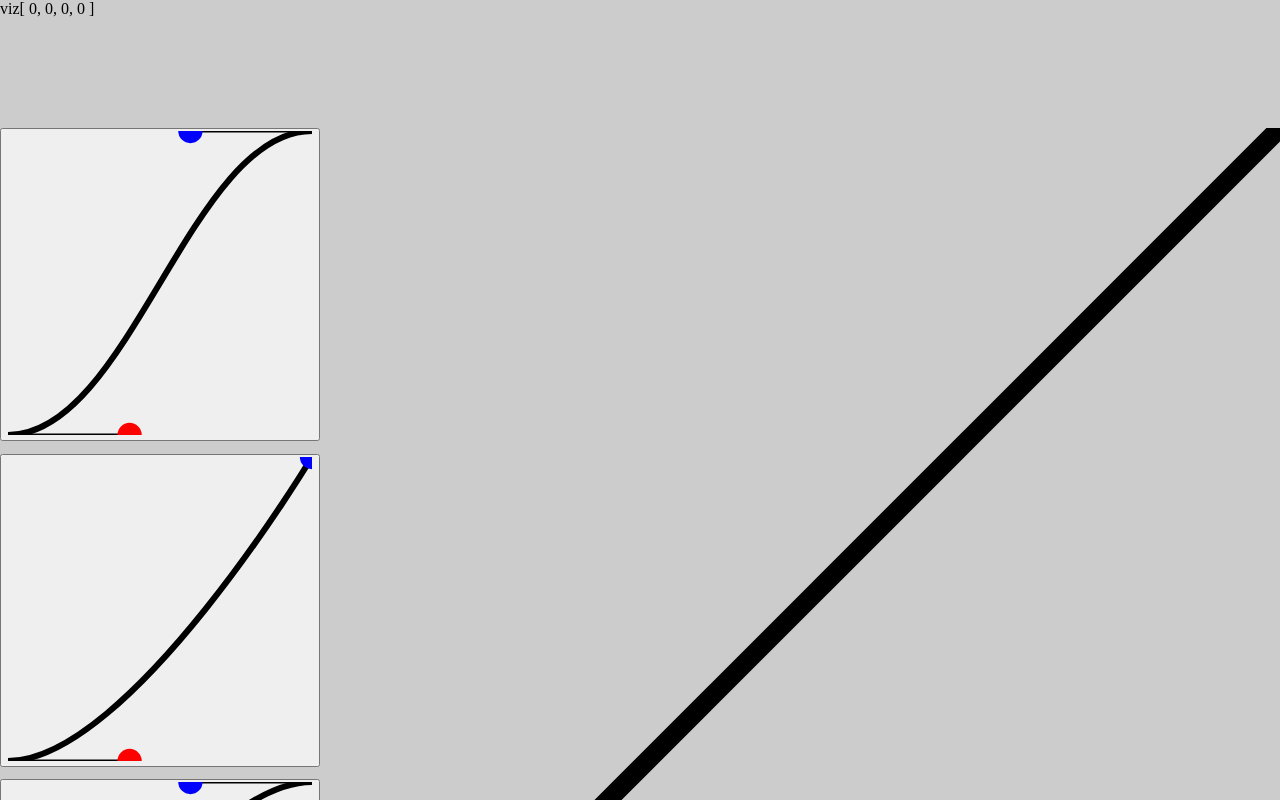
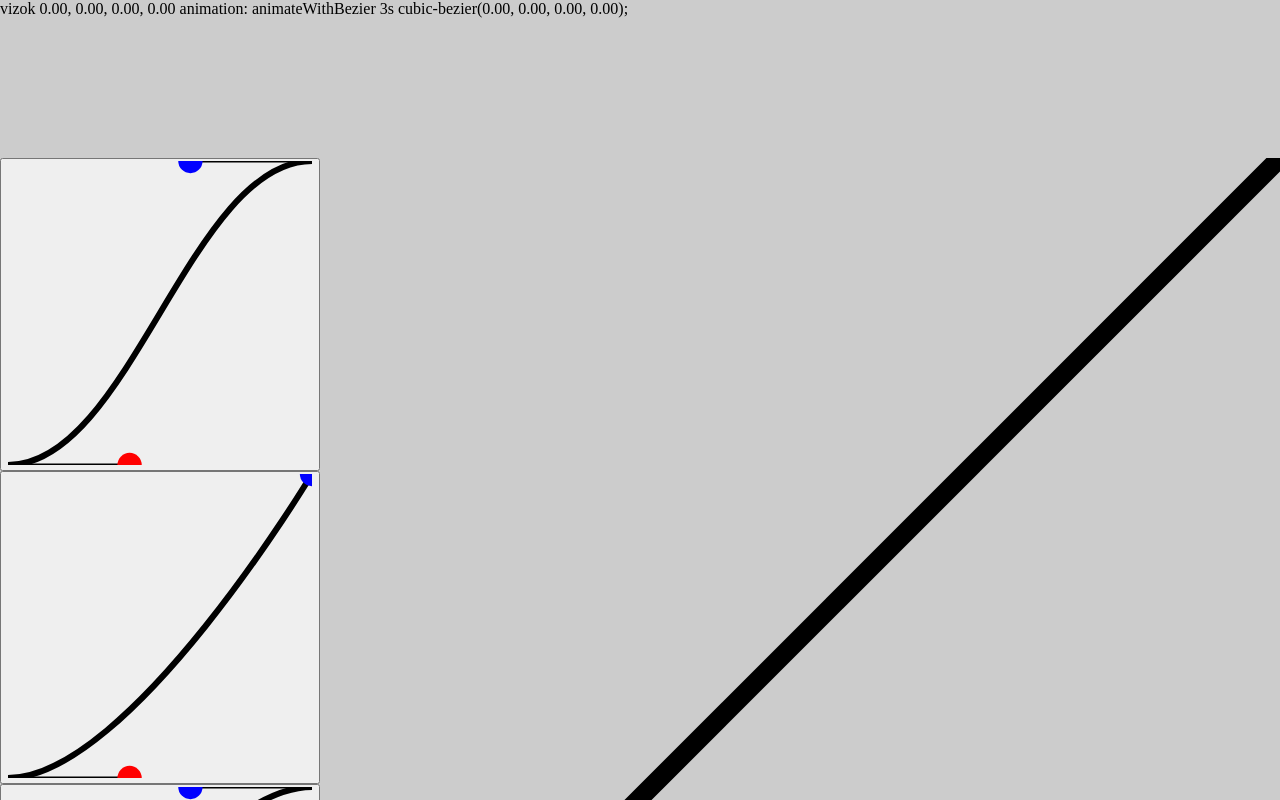
Before and after one commit to 34r7h/bezier-challenge, a Vue app: page / in a window 1280 px wide. Shown: the top 800 px of the page. Built offline with nearby package versions, Linux system fonts and the light colour scheme.

Commit message:
visualizer animation basic example

```diff
--- a/src/App.vue
+++ b/src/App.vue
@@ -3,14 +3,12 @@ import Bez from './components/Bez.vue';
 </script>
 
 <template>
-  <article id="bezier-example">
-    <bez />
-  </article>
+    <div id="bezier-app"><bez /></div>
 </template>
 
 <style scoped>
-#bezier-example {
-  height: 100vh;
-  width: 100vw;
+#bezier-app {
+  height: 100%;
+  width: 100%;
 }
 </style>
--- a/src/components/Bez.vue
+++ b/src/components/Bez.vue
@@ -9,43 +9,53 @@ import Visualizer from './BezierVisualizer.vue'
  *  Secondary: display preset values, an animation infographic, and show the current values
  * Components: BezierLine, Visualizer
  */
-var coords = ref([0,0,0,0])
+var coords = ref([0, 0, 0, 0])
 const presetCoords = ref([
-[.4,0,.6,1], // "S" - bottom of the curve is pulled right, top is pulled left
-[.4,0,1,1], // middle of the curve is towards bottom-right corner
-[0,0,.6,1], // middle of the curve is towards top-left corner
+    [.4, 0, .6, 1],
+    [.4, 0, 1, 1],
+    [0, 0, .6, 1],
 ])
-function updateCoords(newCoords: [number, number, number, number]){
-  console.log('Bezier', {newCoords});
+const windowSize = computed(() => {
+    return [
+        document.getElementById('box')?.clientWidth,
+        document.getElementById('box')?.clientHeight
+    ]
+
+})
+console.log(windowSize.value)
+function updateCoords(newCoords: [number, number, number, number]) {
+    console.log('Bezier', { newCoords });
     return coords.value = newCoords
 }
 </script>
 
 <template class="test">
     <article id="box" flexcol>
-        <section visual>
-          <Visualizer :coords="coords"/><!-- Show visualizer -->
+        <section class="visual">
+            <Visualizer :key="coords.join(',')" :coords="coords" /><!-- Show visualizer -->
         </section>
-        <section interaction>
-            <div presets flexcol>
+        <section class="interaction">
+            <div class="presets flexcol">
                 <!-- three vertical buttons, click to assign preset coords -->
-                <button v-for="presetCoord in presetCoords" @click="coords = presetCoord">
-                <BezLine @click.prevent="()=>null" :coords="presetCoord"/></button>
+                <button class="" v-for="presetCoord in presetCoords" @click="coords = presetCoord">
+                    <BezLine @click.prevent="() => null" :coords="presetCoord" />
+                </button>
             </div>
-            <div adjust>
-                <BezLine interact @newCoords="updateCoords" :coords="coords"/><!-- primary interactive zone -->
+            <div class="adjust">
+                <BezLine interact @newCoords="updateCoords" :coords="coords" /><!-- primary interactive zone -->
             </div>
         </section>
-        <section input>
+        <section class="input">
             <!-- display the calculated cubic-bezier values -->
-            <span style="font-size: 2vh; position: fixed;">cubic-bezier(<span v-for="coord in coords">{{ coord < 1 ? coord.toFixed(2) : 1 }}, </span>)</span>
+            <span style="font-size: 2vh; position: fixed;">cubic-bezier(<span v-for="coord in coords">{{ coord.toFixed(2)
+            }},
+                </span>)</span>
             <!-- todo remove trailing comma -->
         </section>
     </article>
 </template>
 
 <style scoped>
-.test > * {background:rgba(0,0,0,.4); border: rgba(0,0,0,.9) solid}
 
 #box {
     display: flex;
@@ -53,18 +63,21 @@ function updateCoords(newCoords: [number, number, number, number]){
     width: 100%;
     height: 100%;
 }
-#box > * {
+
+#box>* {
     background: rgba(0, 0, 0, 0.2);
 }
-[visual] {
+
+.visual {
     flex: 0 0 16vh;
 }
-[interaction] {
+
+.interaction {
     flex: 1;
     display: flex;
     width: 100%;
 }
-[input] {
+.input {
     display: flex;
     width: 100%;
     flex: 0 0 16vh;
@@ -72,22 +85,25 @@ function updateCoords(newCoords: [number, number, number, number]){
     align-items: center;
     justify-content: space-around;
 }
-[adjust] {
+
+.adjust {
     width: 75%;
 }
-[presets] {
+
+.presets {
     width: 25%;
 }
 
-[flex] {
+.flex {
     display: flex;
     align-items: center;
     justify-content: center;
 }
 
-[flexcol] {
+.flexcol {
+    height: 100%;
     display: flex;
     flex-direction: column;
-  justify-content: space-between;
+    justify-content: stretch;
 }
 </style>
--- a/src/components/BezLine.vue
+++ b/src/components/BezLine.vue
@@ -6,7 +6,7 @@
  *  Secondary: keeps view updated on value changes from parent component
  * Components: none
  */
-import { ref, defineComponent, onMounted, computed, watch, nextTick } from 'vue';
+import { ref, defineComponent, computed } from 'vue';
 export default defineComponent({
     name: 'BezierLine',
     emits: ['newCoords'],
--- a/src/components/BezierVisualizer.vue
+++ b/src/components/BezierVisualizer.vue
@@ -5,30 +5,72 @@
  *  Primary: displays visual information about animation speed
  * Components: none
  */
-import { ref, defineComponent, onMounted, nextTick, watch, reactive, toRefs } from 'vue';
+import { ref, defineComponent, onMounted, watch, computed } from 'vue';
 export default defineComponent({
-    props:{
+    props: {
         coords: {
             type: Array,
             default: [0, 0, 0, 0],
         },
     },
-    setup() {
-        const state = reactive({
-            count: 0,
+    setup(props) {
+        const visualizerCircle = ref<SVGCircleElement>()
+        const bezierCss = computed(() => String(props.coords.reduce((a, b) => {
+            console.log({ a, b });
+            const newBezierCoords = `${a} ${Number(b).toFixed(2)},`
+            console.log({ newBezierCoords });
+            return newBezierCoords
+            // String(a).concat(' ' + +(b).toFixed(2)))
+        }, '')).slice(1, -1))
+        console.log({ bezierCss: bezierCss.value });
+        onMounted(() => {
+            console.log(visualizerCircle.value)
         })
-
+        // watch(
+        //     () => bezierCss.value,
+        //     () => {
+        //         const circle = visualizerCircle.value;
+        //         if (circle) {
+        //             let animationTiming = `cubic-bezier(${bezierCss.value}) forwards`
+        //             console.log({ animationTiming });
+        //             circle.style['animation-timing-function'] = `cubic-bezier(${bezierCss.value})`
+        //         }
+        //         console.log({ bezierCSS: bezierCss.value }, circle?.style);
+        //     }
+        // );
         return {
-            ...toRefs(state),
+            coords: props.coords, bezierCss, visualizerCircle
         }
     }
 })
 </script>
 
 <template>
-    <div  style="position: fixed;">viz{{coords}}</div>
+    <div style="position: fixed; font-size: 2vh;">vizok {{ bezierCss }} {{ 'animation: animateWithBezier 3s cubic-bezier(' + bezierCss +
+        ');' }}</div>
+    <svg v-if="bezierCss" style="z-index: 1;" ref="box" viewBox="0 0 100 12" version="1.1"
+        xmlns="http://www.w3.org/2000/svg">
+        <g>
+            <circle id="visualizer_circle" ref="visualizerCircle" :cx="6" :cy="6" fill="green" r="5"
+                :style="'animation-timing-function: cubic-bezier(' + bezierCss + ');'" />
+        </g>
+    </svg>
 </template>
 
 <style scoped>
+#visualizer_circle {
+    transform: translateX(-10vw);
+    animation: animateWithBezier 3s;
+    animation-timing-function: cubic-bezier(0,0,0,0);
+}
 
+@keyframes animateWithBezier {
+    0% {
+        transform: translateX(0px);
+    }
+
+    100% {
+        transform: translateX(90%);
+    }
+}
 </style>
```
Also changed, not shown: 1 other file (tests, documents, lock files or other folders). Lines whose indentation alone changed are shown as unchanged.
